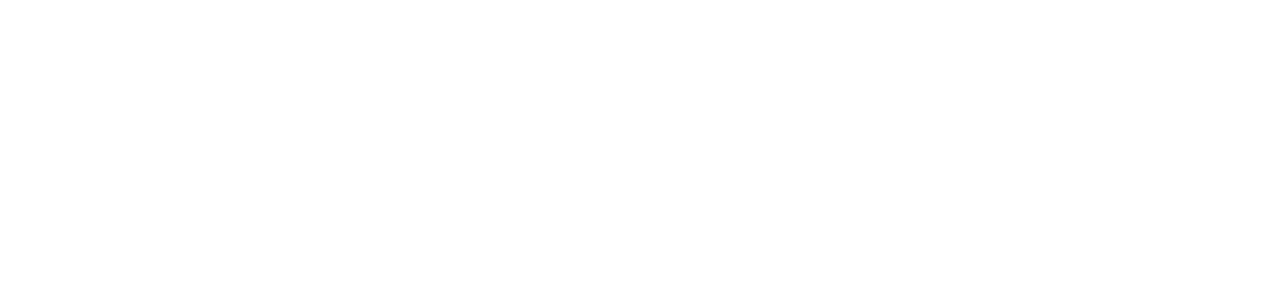
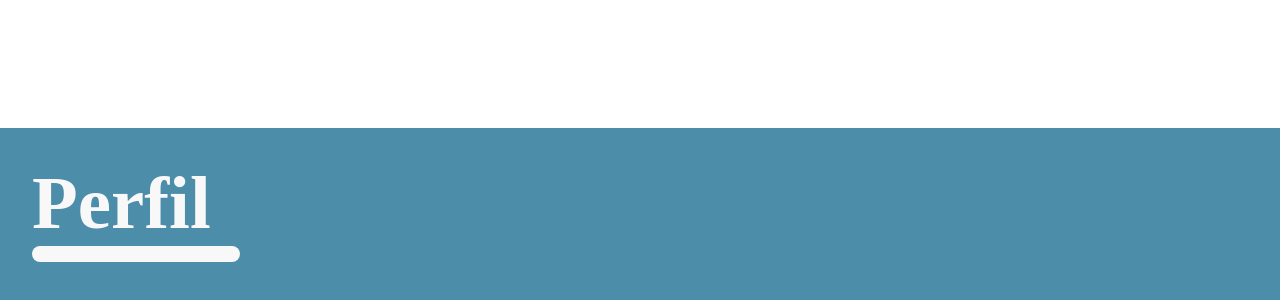
Before and after one commit to lopes-bot/Portifolio, a React (Create React App) app: page / in a window 1280 px wide. Shown: the part 928-1228 px from the top of the page. Before the commit the page ends 800 px from the top, so only its background shows below. Built offline with nearby package versions, Linux system fonts and the light colour scheme.

Commit message:
criado titulo da seçao

```diff
--- a/src/UI/StylesGlobal.js
+++ b/src/UI/StylesGlobal.js
@@ -18,8 +18,8 @@
     --color-quaternary:#F8F8F8;
     --color-blue:#1E88E5;
     --color-border:#4070FF;
-    --color-brom:'#333333',
-    --color-dark_blue:'#003B5B',
+    --color-brom:'#333333';
+    --color-dark_blue:'#003B5B';
 }
 
 
--- /dev/null
+++ b/src/UI/TitleSection/index.js
@@ -0,0 +1,13 @@
+import React from 'react';
+
+import { Container } from './styles';
+
+function TitleSection({title,variant, bar}) {
+
+  return (<Container bg={variant} bar={`${bar+'rem'}`}>
+      <h3>{title}</h3>
+      <div />
+  </Container>);
+}
+
+export default TitleSection;
--- /dev/null
+++ b/src/UI/TitleSection/styles.js
@@ -0,0 +1,15 @@
+import styled from 'styled-components';
+
+export const Container = styled.div`
+  width:100vw;
+  height:10vh;
+  font-size:4rem;
+  color: var(${({bg}) => bg ? '--color-quaternary': '--color-secondary'}) ;
+  padding: 2rem;
+  > div {
+      background:var(${({bg}) => bg ? '--color-quaternary': '--color-secondary'});
+        width:${({bar})=> bar };
+      height:1rem;
+      border-radius: 15px;
+  }
+`;
--- /dev/null
+++ b/src/components/Profile/index.js
@@ -0,0 +1,12 @@
+import React from 'react';
+
+import { Container } from './styles';
+import TitleSection from '../../UI/TitleSection';
+
+function Profile() {
+  return (<Container id="profile">
+        <TitleSection title="Perfil" variant="lg" bar="13"/>
+  </Container>);
+}
+
+export default Profile;
--- /dev/null
+++ b/src/components/Profile/styles.js
@@ -0,0 +1,9 @@
+import styled from 'styled-components';
+
+export const Container = styled.section`
+    width:100vw;
+    height:80vh;
+    background: var(--color-secondary);
+    margin-top: 26rem;
+
+`;
--- a/src/pages/home.js
+++ b/src/pages/home.js
@@ -1,13 +1,14 @@
 import React from 'react';
 import Header from '../components/Header';
 import Post from '../components/Post';
+import Profile from '../components/Profile';
 
 function Home() {
 
   return (<>
     <Header />
     <Post />
-
+    <Profile />
   </>
   );
 }
```
